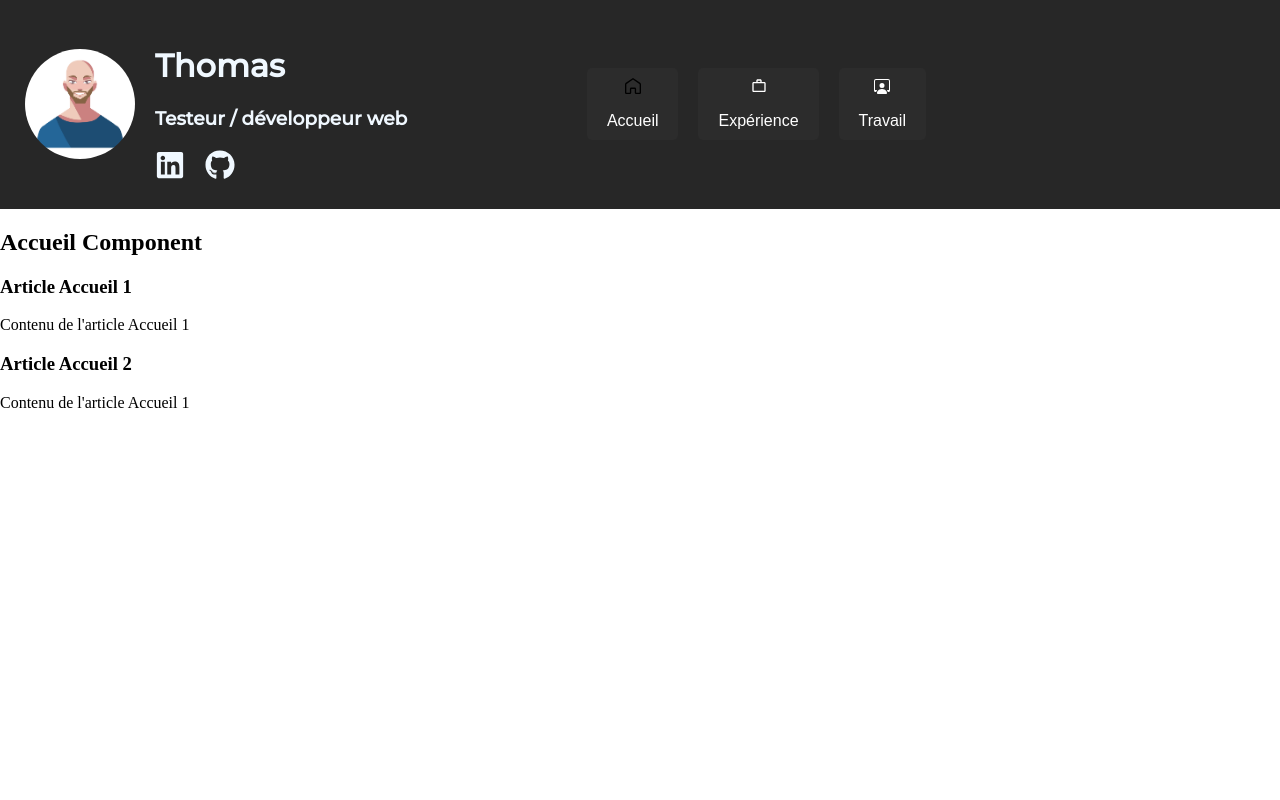
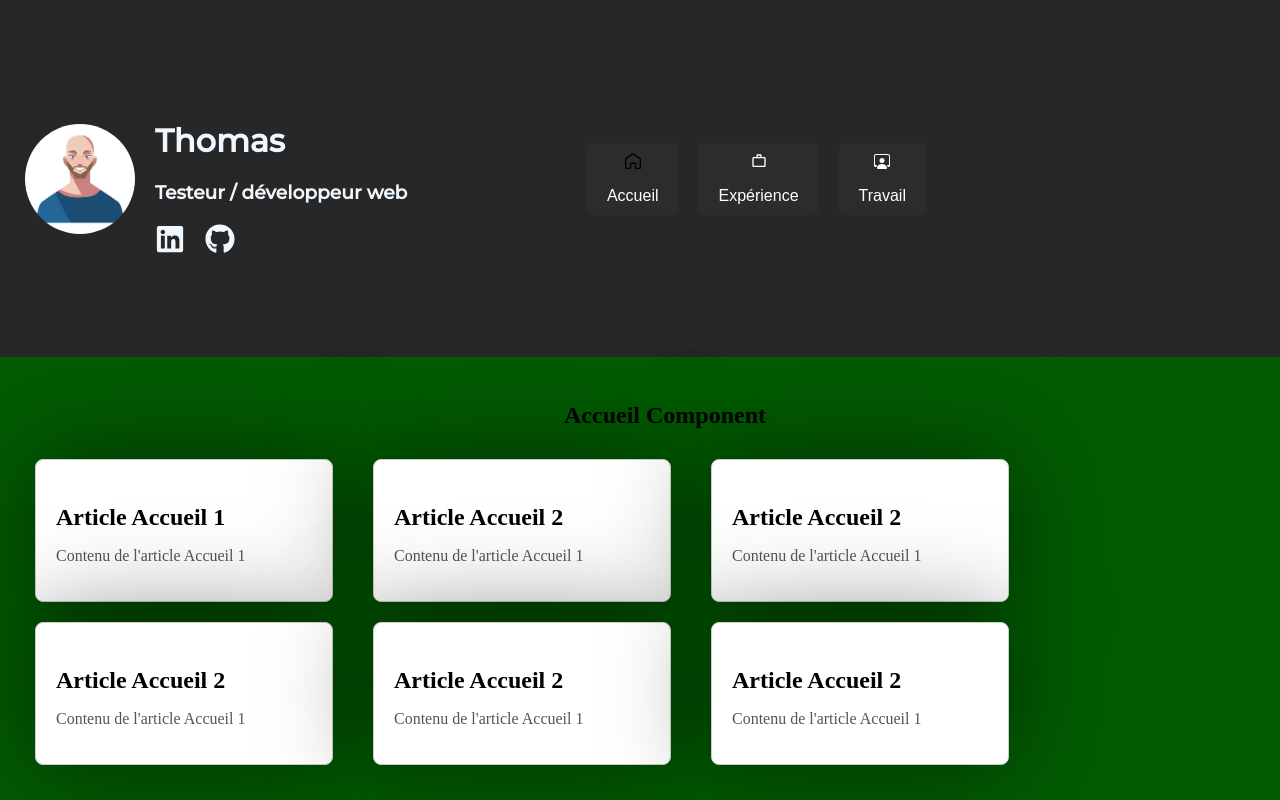
Before and after one commit to ThomasVdbk/my-eportfolio, a React (Create React App) app: page / in a window 1280 px wide. Shown: the top 800 px of the page. Built offline with nearby package versions, Linux system fonts and the light colour scheme; a web font is replaced by a local one.

Commit message:
ajout css sur body et categories

```diff
--- a/src/App.css
+++ b/src/App.css
@@ -1,3 +1,5 @@
-.App{
-    box-sizing: border-box;
+.App {
+  display: flex;
+  flex-direction: column;
+  height: 100vh;
 }
--- a/src/App.js
+++ b/src/App.js
@@ -1,6 +1,7 @@
 import Header from "./components/Header";
 import Body from "./components/Body";
 import { useState } from "react";
+import "./App.css";
 
 function App() {
   const [currentSection, setBodyContent] = useState(null);
--- a/src/components/Body.js
+++ b/src/components/Body.js
@@ -1,5 +1,6 @@
 import React from "react";
 import Categories from "./Categories";
+import "../styles/bodyStyle.css";
 
 function Body({ currentSection }) {
   return (
--- a/src/components/Categories.js
+++ b/src/components/Categories.js
@@ -1,5 +1,6 @@
 import React from "react";
 import articlesData from "../datas/datas";
+import "../styles/categoriesStyle.css";
 
 function Categories({ currentSection }) {
   const categoryArticles = articlesData.filter(
@@ -8,12 +9,14 @@ function Categories({ currentSection }) {
   return (
     <div>
       <h2>{currentSection} Component</h2>
-      {categoryArticles.map((article) => (
-        <div key={article.id}>
-          <h3>{article.title}</h3>
-          <p>{article.content}</p>
-        </div>
-      ))}
+      <div className="card-container">
+        {categoryArticles.map((article) => (
+          <div className="article-card" key={article.id}>
+            <h3>{article.title}</h3>
+            <p>{article.content}</p>
+          </div>
+        ))}
+      </div>
     </div>
   );
 }
--- a/src/datas/datas.js
+++ b/src/datas/datas.js
@@ -2,6 +2,30 @@ const articlesData = [
   {
     id: 1,
     title: "Article Accueil 1",
+    content: "Contenu de l'article Accueil 1",
+    category: "Accueil",
+  },
+  {
+    id: 2,
+    title: "Article Accueil 2",
+    content: "Contenu de l'article Accueil 1",
+    category: "Accueil",
+  },
+  {
+    id: 2,
+    title: "Article Accueil 2",
+    content: "Contenu de l'article Accueil 1",
+    category: "Accueil",
+  },
+  {
+    id: 2,
+    title: "Article Accueil 2",
+    content: "Contenu de l'article Accueil 1",
+    category: "Accueil",
+  },
+  {
+    id: 2,
+    title: "Article Accueil 2",
     content: "Contenu de l'article Accueil 1",
     category: "Accueil",
   },
--- a/src/index.css
+++ b/src/index.css
@@ -1,4 +1,4 @@
 body{
     size: 100%;
     margin: 0;
-}
+   }
--- /dev/null
+++ b/src/styles/bodyStyle.css
@@ -0,0 +1,7 @@
+.body-container{
+        padding-top: 20px;
+        padding-bottom: 20px;
+        width: 100%;
+        background-color: rgb(2, 92, 2);
+        padding: 25px 25px;
+        }
--- /dev/null
+++ b/src/styles/categoriesStyle.css
@@ -0,0 +1,36 @@
+.card-container {
+    display: flex;
+    flex-direction: row;
+    flex-wrap: wrap;
+
+    align-items: center;
+    align-content: flex-start;
+    column-width: 250px;
+    column-count: 2;
+    column-gap: 20px;
+  }
+
+  h2 {
+    text-align: center;
+  }
+
+  .article-card {
+    width: 20%; /* Occupe la largeur complète du conteneur */
+    margin: 10px; /* Espacement entre les cartes (ajustez selon vos préférences) */
+    background-color: #fff; /* Couleur de fond pour chaque carré */
+    padding: 20px; /* Espace interne dans chaque carré */
+    border: 1px solid #ccc; /* Bordure autour de chaque carré (facultatif) */
+    border-radius: 8px; /* Coins arrondis (facultatif) */
+    box-shadow: 0 0 100px rgba(0, 0, 0, 0.5); /* Ombre légère (facultatif) */
+}
+
+  /* Styles supplémentaires pour le contenu de l'article */
+  .article-card h3 {
+    font-size: 1.5em;
+    margin-bottom: 10px;
+  }
+
+  .article-card p {
+    font-size: 1em;
+    color: #555;
+  }
```
